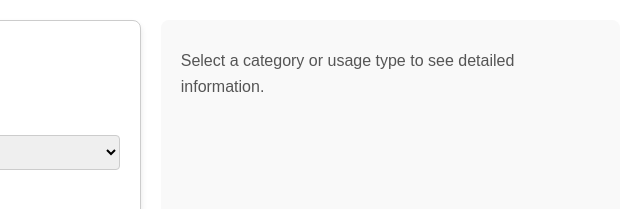
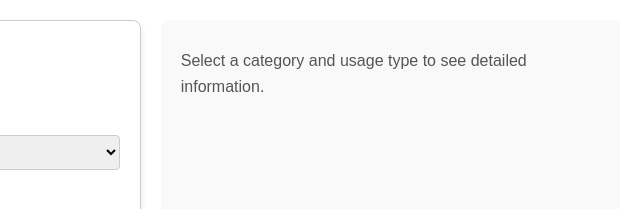
Before and after one commit to lacan2/credit-calculator, a plain HTML site: page index.html in a window 1280 px wide. Shown: the top 209 px of the page, 640-1280 px from the left. Drawn offline with Linux system fonts and the light colour scheme.

Commit message:
Update index.html

```diff
--- a/index.html
+++ b/index.html
@@ -88,7 +88,7 @@
   </div>
 
   <div class="info-popup" id="infoPopup">
-    <p id="infoDescription">Select a category or usage type to see detailed information.</p>
+    <p id="infoDescription">Select a category and usage type to see detailed information.</p>
   </div>
 
   <script>
```
